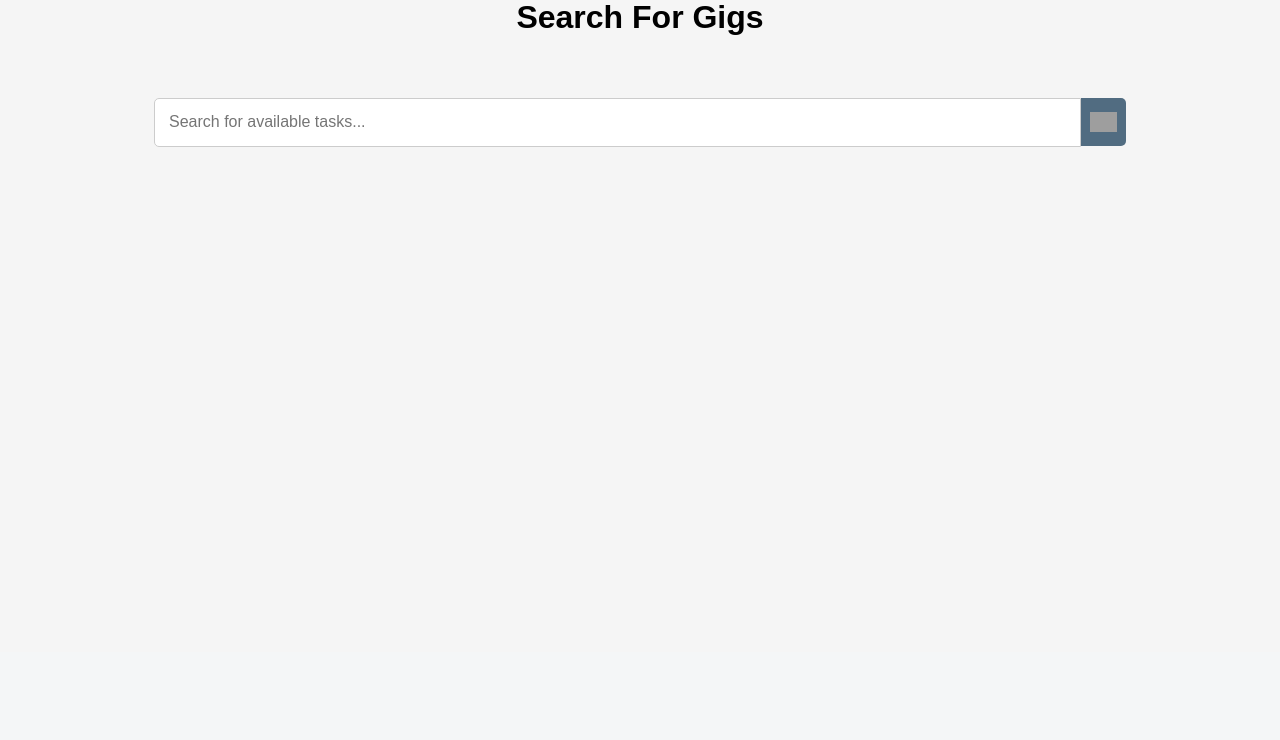
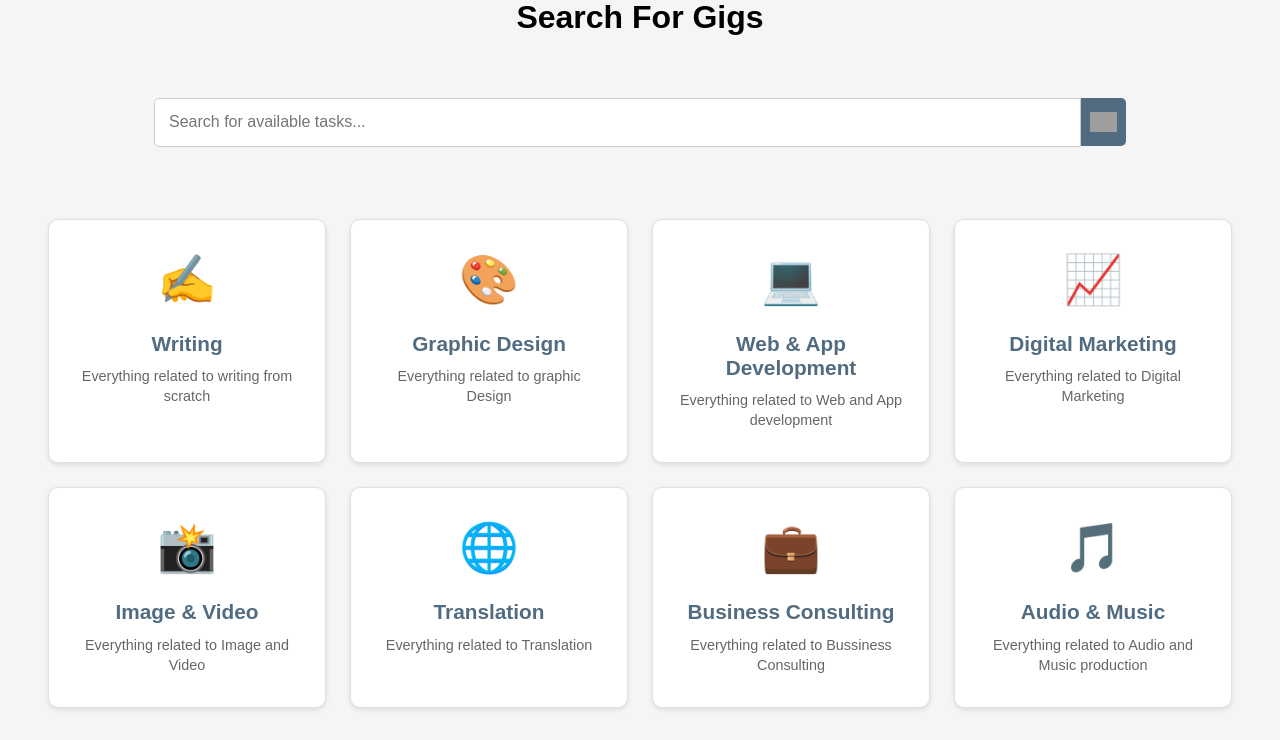
Before and after one commit to tomasssousa/Taskly, a PHP site: page /home.php in a window 1280 px wide. Shown: the part 148-888 px from the top of the page. Before the commit the page ends 295 px from the top, so only its background shows below. Run offline with PHP 8.4, Linux system fonts and the light colour scheme; grey boxes are pictures that could not be loaded.

Commit message:
Adding category boxes to the home page

```diff
--- a/pages/css/home.css
+++ b/pages/css/home.css
@@ -14,6 +14,7 @@ main {
     justify-content: center;
 }
 
+/* Search Bar */
 .search-container {
     display: flex;
     justify-content: center;
@@ -48,3 +49,60 @@ main {
     height: 1.5em;
     width: auto;
 }
+
+/* Category Boxes */
+.categories-section {
+    margin-top: 4em;
+    width: 100%;
+    max-width: 80em;
+}
+
+.categories-title {
+    text-align: center;
+    font-size: 2rem;
+    margin-bottom: 2em;
+    color: #333;
+}
+
+.categories-grid {
+    display: grid;
+    grid-template-columns: repeat(auto-fit, minmax(250px, 1fr));
+    gap: 1.5em;
+    padding: 0 1em;
+}
+
+.category-box {
+    background: #fff;
+    border: 1px solid #e0e0e0;
+    border-radius: 10px;
+    padding: 2em 1.5em;
+    text-align: center;
+    text-decoration: none;
+    color: #333;
+    transition: all 0.3s;
+    box-shadow: 0 2px 5px rgba(0,0,0,0.1);
+}
+
+.category-box:hover {
+    transform: translateY(-5px);
+    box-shadow: 0 5px 15px rgba(0,0,0,0.2);
+    border-color: #516c81;
+}
+
+.category-icon {
+    font-size: 3em;
+    margin-bottom: 0.5em;
+}
+
+.category-box h3 {
+    margin: 0.5em 0;
+    font-size: 1.3rem;
+    color: #516c81;
+}
+
+.category-box p {
+    margin: 0;
+    font-size: 0.9rem;
+    color: #666;
+    line-height: 1.4;
+}
--- a/pages/home.php
+++ b/pages/home.php
@@ -18,6 +18,50 @@
                 <img src="../docs/loupe.png" alt="Search" class="search-icon">
             </button>
         </form>
+        <section class="categories-section">
+            <div class="categories-grid">
+                <a href="gigs.php?category=Writing" class="category-box">
+                    <div class="category-icon">✍️</div>
+                    <h3>Writing</h3>
+                    <p>Everything related to writing from scratch</p>
+                </a>
+                <a href="gigs.php?category=Graphic_Design" class="category-box">
+                    <div class="category-icon">🎨</div>
+                    <h3>Graphic Design</h3>
+                    <p>Everything related to graphic Design</p>
+                </a>
+                <a href="gigs.php?category=Web_App_Development" class="category-box">
+                    <div class="category-icon">💻</div>
+                    <h3>Web & App Development</h3>
+                    <p>Everything related to Web and App development</p>
+                </a>
+                <a href="gigs.php?category=Digital_Marketing" class="category-box">
+                    <div class="category-icon">📈</div>
+                    <h3>Digital Marketing</h3>
+                    <p>Everything related to Digital Marketing</p>
+                </a>
+                <a href="gigs.php?category=Image_Video" class="category-box">
+                    <div class="category-icon">📸</div>
+                    <h3>Image & Video</h3>
+                    <p>Everything related to Image and Video</p>
+                </a>
+                <a href="gigs.php?category=Translation" class="category-box">
+                    <div class="category-icon">🌐</div>
+                    <h3>Translation</h3>
+                    <p>Everything related to Translation</p>
+                </a>
+                <a href="gigs.php?category=Business_Consulting" class="category-box">
+                    <div class="category-icon">💼</div>
+                    <h3>Business Consulting</h3>
+                    <p>Everything related to Bussiness Consulting</p>
+                </a>
+                <a href="gigs.php?category=Audio_Music" class="category-box">
+                    <div class="category-icon">🎵</div>
+                    <h3>Audio & Music</h3>
+                    <p>Everything related to Audio and Music production</p>
+                </a>
+            </div>
+        </section>
     </main>
     <script>
         function toggleUserMenu() {
--- a/pages/js/message_hub.js
+++ b/pages/js/message_hub.js
@@ -41,7 +41,7 @@ function startChat(username) {
 function loadMessages(username) {
     currentChat = username;
 
-    // Update active conversation
+    // Update an active conversation
     document.querySelectorAll('.conversation-item').forEach(item => {
         item.classList.remove('active');
         if (item.dataset.username === username) {
@@ -167,7 +167,7 @@ function startMessagePolling(username) {
     }, 3000);
 }
 
-function escapeHtml(unsafe) {
+function escapeHtml(unsafe) { // For security purposes
     return unsafe
         .replace(/&/g, "&amp;")
         .replace(/</g, "&lt;")
```
